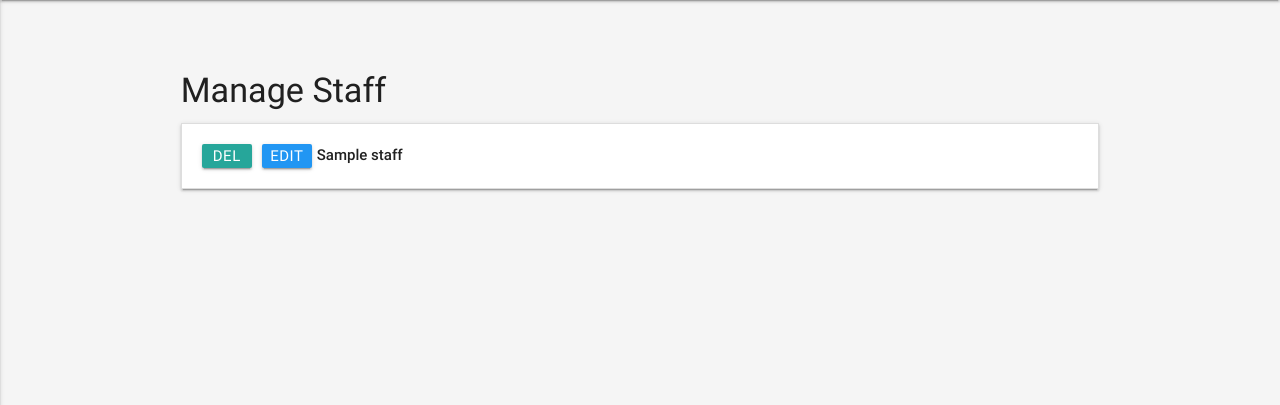
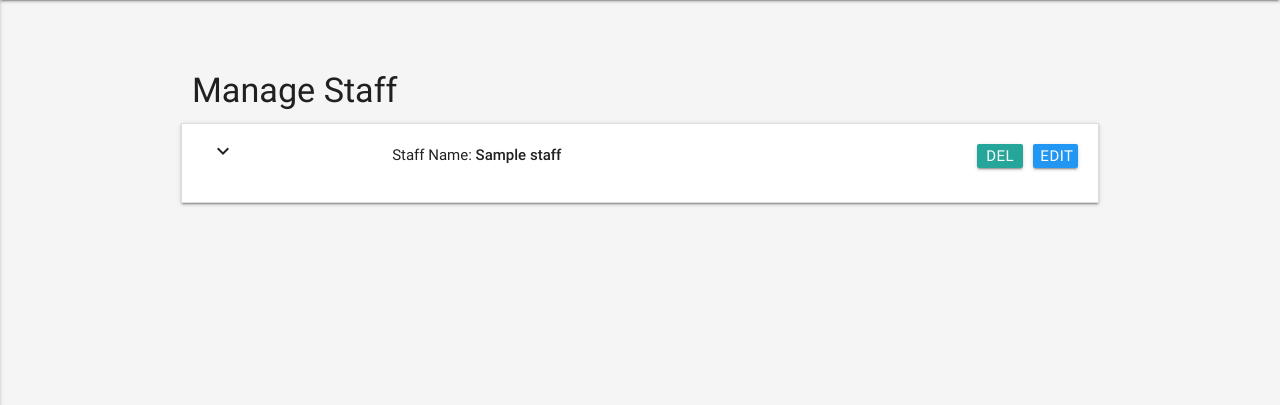
Before and after one commit to Mofarrell1967/project-task-tracker, a Flask app: page /get_staff in a window 1280 px wide. Shown: the part 64-469 px from the top of the page. Run offline with Flask 2, Linux system fonts and the light colour scheme; a database or web service that is not in the repository returns one stand-in record (values such as "Sample title"); some libraries are stand-ins or nearby versions.

Commit message:
Updated layouts

```diff
--- a/app.py
+++ b/app.py
@@ -2,6 +2,7 @@ import os
 from flask import Flask, render_template, redirect, request, url_for
 from flask_pymongo import PyMongo
 from bson.objectid import ObjectId
+
 
 app = Flask(__name__)
 app.config["MONGO_DBNAME"] = 'project-task-tracker'
@@ -11,7 +12,7 @@ mongo = PyMongo(app)
 
 @app.route('/')
 def view_tasks():
-    return render_template("viewtasks.html", tasks=mongo.db.tasks.find())
+   return render_template("viewtasks.html", tasks=mongo.db.tasks.find())
 
 @app.route('/get_tasks')
 def get_tasks():
@@ -26,7 +27,6 @@ def insert_task():
     tasks = mongo.db.tasks
     tasks.insert_one(request.form.to_dict())
     return redirect(url_for('get_tasks'))
-
 
 @app.route('/edit_task/<task_id>')
 def edit_task(task_id):
@@ -112,7 +112,10 @@ def insert_staff():
 def update_staff(staff_id):
     staff = mongo.db.staff
     staff.update( {'_id': ObjectId(staff_id)},
-    {'staff_name':request.form.get('staff_name')})
+    {
+        'staff_name':request.form.get('staff_name'),
+        'team':request.form.get('team')
+        })
     return redirect(url_for('get_staff'))
 
 @app.route('/delete_staff/<staff_id>')
--- a/static/css/style.css
+++ b/static/css/style.css
@@ -46,7 +46,12 @@
   will-change: width, height;
 }
 
-.card {
+.card-view {
     padding-top: 10px;
 
 }
+
+.card-space {
+    padding-top: 65px;
+
+}
--- a/templates/base.html
+++ b/templates/base.html
@@ -50,8 +50,10 @@
 
      <div class="nav-wrapper blue-grey darken-2">
      <a href="{{url_for('view_tasks')}}" class="brand-logo">Project Task Manager</a>
+
       <a href="#" data-activates="mobile-demo" class="button-collapse"><i class="material-icons">menu</i></a>
     <ul id="nav-mobile" class="right hide-on-med-and-down">
+
        <li><a href="{{url_for('view_tasks')}}">Home</a></li>
       <li><a class="dropdown-trigger" data-activates="task-dropdown">Tasks<i class="material-icons right">arrow_drop_down</i></a></li>
       <li><a class="dropdown-trigger" data-activates="projects-dropdown">Projects<i class="material-icons right">arrow_drop_down</i></a></li>
--- a/templates/staff.html
+++ b/templates/staff.html
@@ -1,24 +1,42 @@
 {% extends 'base.html'%} {% block content %}
 
+   <h4>Manage Staff</h4>
+<div class="row">
+    <ul class="collapsible" data-collapsible="accordion">
+         {% for staff in staff %}
 
-<div class="row">
-
-    <h4>Manage Staff</h4>
-    <ul class="collapsible" data-collapsible="accordion">
-        {% for staff in staff %}
         <li>
             <div class="collapsible-header">
-                <a href="{{url_for('delete_staff', staff_id=staff._id)}}" class="waves-effect waves-light btn btn_small">Del</a>
+                <div class="col s3">
+                    <i class="material-icons">expand_more</i>
+
+
+                </div>
+                <div class="task_header col s9">
+                <div class="row">
+                    Staff Name:<strong> <strong>{{staff.staff_name}}</strong></strong>
+                </div>
+                  </div>
+
+                 <a href="{{url_for('delete_staff', staff_id=staff._id)}}" class="waves-effect waves-light btn btn_small">Del</a>
                 <a href="{{url_for('edit_staff', staff_id=staff._id)}}" class="waves-effect waves-light btn btn_small blue">Edit</a>
-
-                <div class="task_header">
-                    <strong>{{staff.staff_name}}</strong>
-                </div>
+                     </div>
+            <div class="collapsible-body">
+                <span>
+                <div class="row">
+                <strong>Staff Team:</strong>
+                 </div>
+                {{staff.team}}
+            </span>
             </div>
         </li>
         {% endfor %}
-
     </ul>
 </div>
 
+
+
+
+
+
 {% endblock %}
--- a/templates/tasks.html
+++ b/templates/tasks.html
@@ -1,4 +1,5 @@
 {% extends 'base.html'%} {% block content %}
+
 <h4> Manage Tasks</h4>
 <div class="row">
     <ul class="collapsible" data-collapsible="accordion">
@@ -8,8 +9,7 @@
             <div class="collapsible-header">
                 <div class="col s3">
                     <i class="material-icons">expand_more</i>
-                   <a href="{{url_for('delete_task', task_id=task._id)}}" class="waves-effect waves-light btn btn_small">Del</a>
-                    <a href="{{url_for('edit_task', task_id=task._id)}}" class="waves-effect waves-light btn btn_small blue">Edit</a>
+
 
                 </div>
                 <div class="task_header col s9">
@@ -26,6 +26,8 @@
                     Assigned To: <strong>{{task.staff_name}}</strong>
                 </div>
                 </div>
+                 <a href="{{url_for('delete_task', task_id=task._id)}}" class="waves-effect waves-light btn btn_small">Del</a>
+                    <a href="{{url_for('edit_task', task_id=task._id)}}" class="waves-effect waves-light btn btn_small blue">Edit</a>
             </div>
             <div class="collapsible-body">
                 <span>
```
Also changed, not shown: templates/addstaff.html (+7 -0 lines), templates/editstaff.html (+7 -0 lines), templates/projects.html (+27 -11 lines), templates/projecttasks.html (deleted, +0 -24 lines), templates/stafftasks.html (deleted, +0 -22 lines), templates/viewtasks.html (+20 -4 lines).
